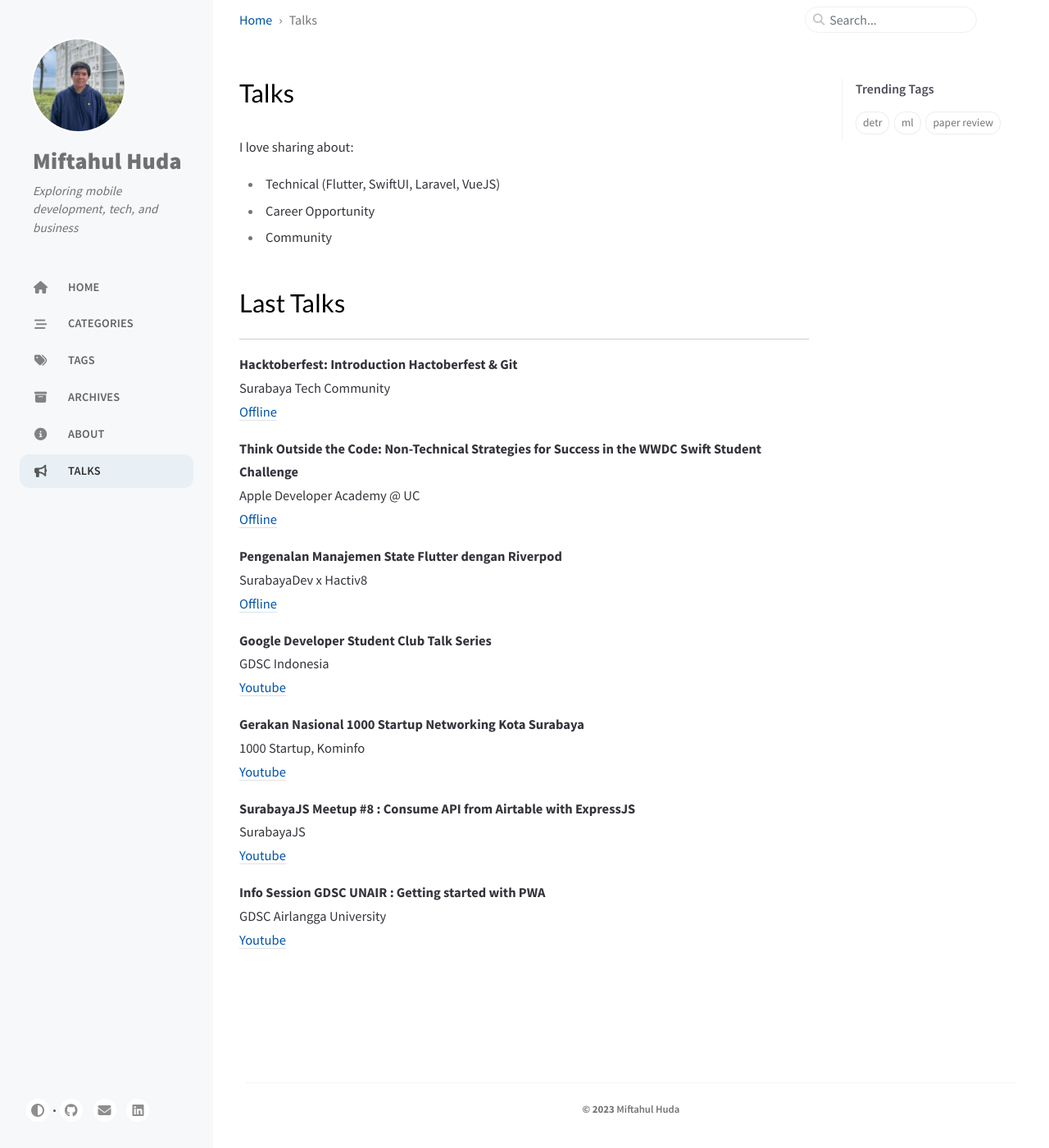
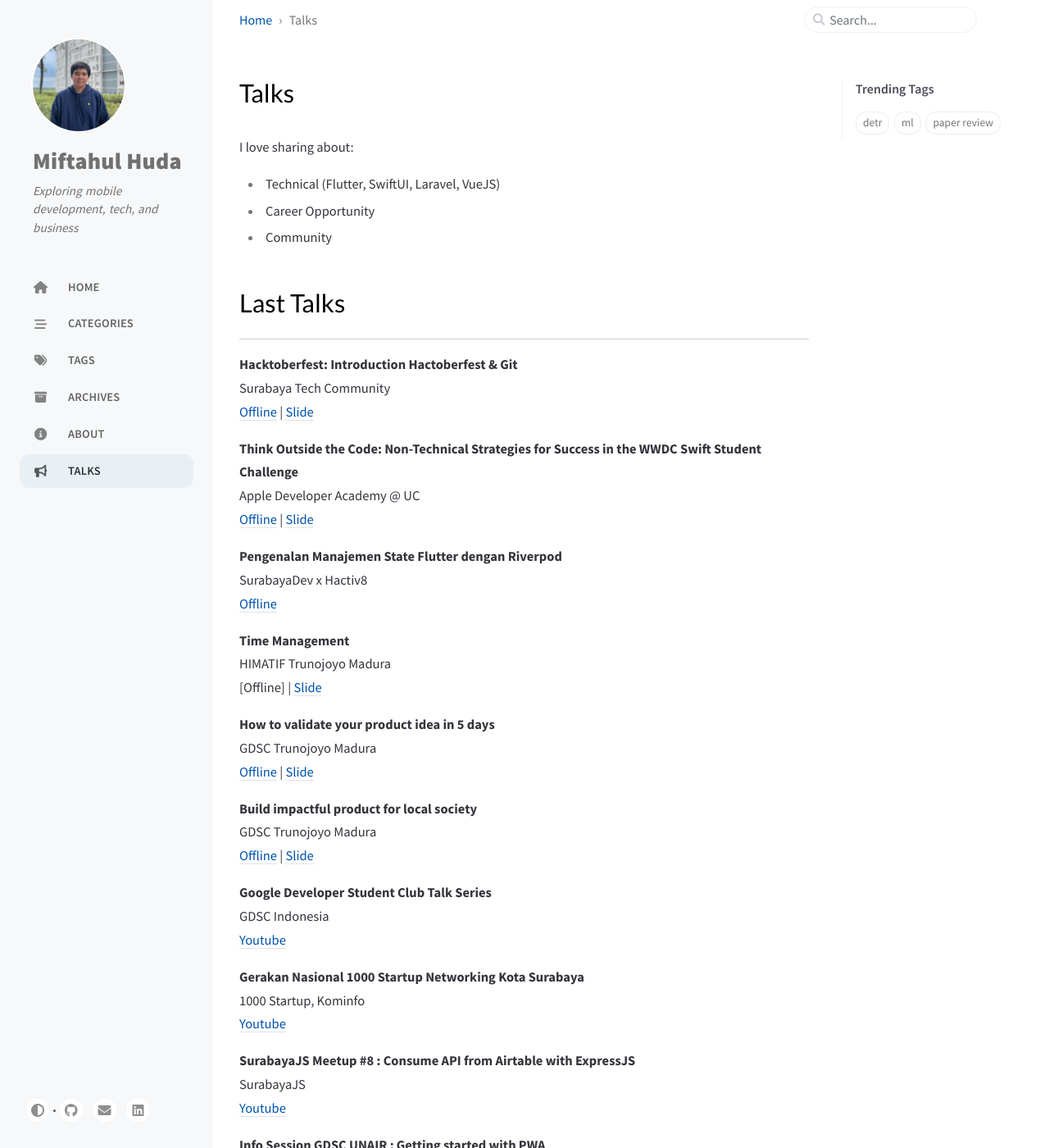
Before and after one commit to iniakunhuda/iniakunhuda.github.io, a Jekyll site: the page built from _tabs/talks.md, in a window 1280 px wide and 1400 px high. Shown: the whole window at 82% size. Built offline with Jekyll 4.4.1, drawn with Linux system fonts in a browser that asks for light colours; cached includes are drawn as plain includes; comment, search, counter and statistics services are not loaded.

Commit message:
updated talks

```diff
--- a/_tabs/talks.md
+++ b/_tabs/talks.md
@@ -17,14 +17,14 @@ I love sharing about:
 <br>
 Surabaya Tech Community
 <br>
-[Offline](https://www.instagram.com/p/Cy-xHSJRYan/)
+[Offline](https://www.instagram.com/p/Cy-xHSJRYan/) | [Slide](https://docs.google.com/presentation/d/1Yyc_V3-joQmJk02-QrKn6l2ZhCU9eTQJ/edit?usp=sharing&ouid=112412382822492480233&rtpof=true&sd=true)
 
 
 **Think Outside the Code: Non-Technical Strategies for Success in the WWDC Swift Student Challenge**
 <br>
 Apple Developer Academy @ UC
 <br>
-[Offline](https://www.linkedin.com/feed/update/urn:li:activity:7051548964474523648/)
+[Offline](https://www.linkedin.com/feed/update/urn:li:activity:7051548964474523648/) | [Slide](https://docs.google.com/presentation/d/1_WuRdLsCNpBsFS9UY3YlVpUIrAjr7zL2ejPGuJqiE54/edit?usp=sharing)
 
 
 **Pengenalan Manajemen State Flutter dengan Riverpod**
@@ -32,6 +32,27 @@ Apple Developer Academy @ UC
 SurabayaDev x Hactiv8
 <br>
 [Offline](https://www.instagram.com/p/CvHdL3HxEpt/)
+
+
+**Time Management**
+<br>
+HIMATIF Trunojoyo Madura
+<br>
+[Offline] | [Slide](https://docs.google.com/presentation/d/1ci8p2E1dTntt4c4Rj-UoGcbh6DEDD3tNheObpvgR7Og/edit?usp=sharing)
+
+
+**How to validate your product idea in 5 days**
+<br>
+GDSC Trunojoyo Madura
+<br>
+[Offline](https://www.instagram.com/p/Cj4D8W7yvXf/) | [Slide](https://docs.google.com/presentation/d/1UgK5IucHr4vURsfP-KtfIl9-FgcomFohngoNF_7-A0w/edit?usp=sharing)
+
+
+**Build impactful product for local society**
+<br>
+GDSC Trunojoyo Madura
+<br>
+[Offline](https://www.instagram.com/p/Cj4D8W7yvXf/) | [Slide](https://docs.google.com/presentation/d/1hzC9qKt6R2URomEBOiXdHmrE7nJsn-0qiUk1XKghTz0/edit?usp=sharing)
 
 
 **Google Developer Student Club Talk Series**
```
